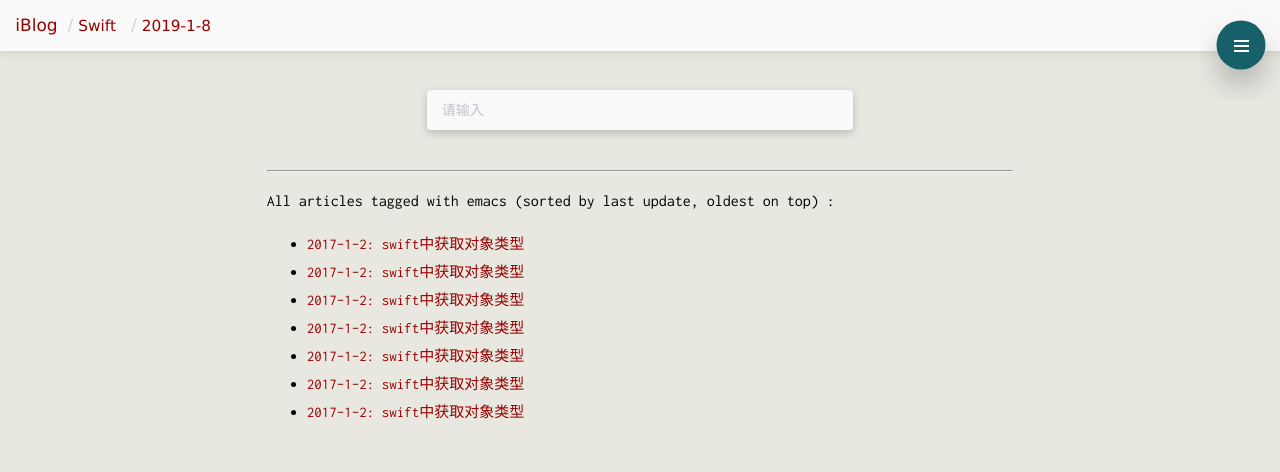
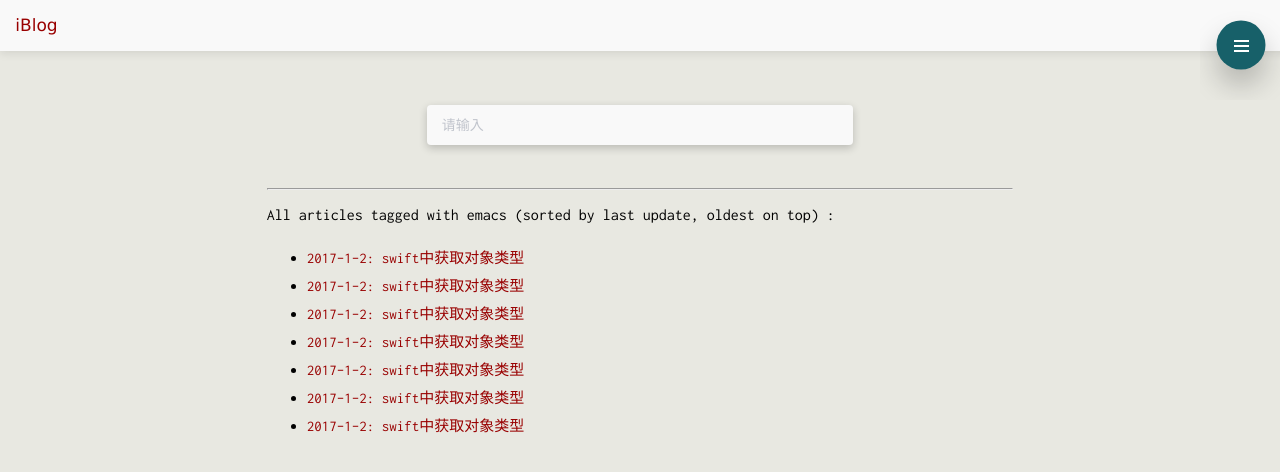
Before and after one commit to sunsetroads/iBlog, a Vue app: page /#/search in a window 1280 px wide. Shown: the top 472 px of the page. Built offline with nearby package versions, Linux system fonts and the light colour scheme.

Commit message:
feat: add navbar

```diff
--- a/src/components/container/ArticleCategory.vue
+++ b/src/components/container/ArticleCategory.vue
@@ -3,29 +3,26 @@
     <el-row>
       <el-col :span="14" :offset="5">
         <h2>Tag Page for the Category "efficient"</h2>
-        <hr>
-        <p>
-          All articles tagged with emacs
-          <span>(sorted by last update, oldest on top)</span>
-          :
-        </p>
-        <ul>
-          <li v-for="(item, index) in articles" :key="index">
-            <a href>2017-1-2: swift中获取对象类型</a>
-          </li>
-        </ul>
+        <article-title-list
+          :articles ="articles"
+        />
       </el-col>
     </el-row>
   </div>
 </template>
 
 <script>
+import ArticleTitleList from './ArticleTitleList'
+
 export default {
   name: "ArticleCategory",
   data() {
     return {
       articles: ["a", "b", "c", "c", "c", "c", "c"]
     };
+  },
+  components: {
+    ArticleTitleList
   }
 };
 </script>
@@ -33,19 +30,9 @@ export default {
 <style scoped>
 h2 {
   margin-bottom: 40px;
-   text-align: center;
+  text-align: center;
   color: #252525;
 }
-
-ul li {
-  padding-top: 7px;
-}
-
-a {
-  color: #900;
-  font-size: 15px;
-}
-
 .category {
   padding-top: 90px;
 }
--- a/src/components/container/ArticleList.vue
+++ b/src/components/container/ArticleList.vue
@@ -2,7 +2,7 @@
   <div id='container'>
     <article-list-item
       v-for="item in items"
-      :article="item.message"
+      :article="item"
       :key="item.id"
     />
   </div>
--- a/src/components/container/ArticleListItem.vue
+++ b/src/components/container/ArticleListItem.vue
@@ -4,9 +4,9 @@
       <div class="article">
         <article-tags :tags="tags"/>
         <h1>
-          <a href>2018-10-03: Switch Things Faster</a>
+          <a @click="goToDetail">2018-10-03: Switch Things Faster</a>
         </h1>
-        <p>{{article}}</p>
+        <p>{{article.message}}</p>
       </div>
     </el-col>
   </el-row>
@@ -22,6 +22,15 @@ export default {
     return {
       tags: ["emcas", "mmm", "vvvv"]
     };
+  },
+  methods: {
+    goToDetail() {
+      this.$router.push('/articledetail:' + 'id')
+      this.store.dispatch('detail',{
+        name: '2018-10-03',
+        id: '123'
+      })
+    }
   },
   components: {
     ArticleTags
--- a/src/components/container/ArticleSearch.vue
+++ b/src/components/container/ArticleSearch.vue
@@ -1,27 +1,21 @@
 <template>
-  <div class="category">
+  <div class="search">
     <el-row>
-      <el-col :span="8" :offset="8" class="search">
+      <el-col :span="8" :offset="8" class="vinput">
         <el-input v-model="searchText" placeholder="请输入" autofocus="true"></el-input>
       </el-col>
       <el-col :span="14" :offset="5">
-        <hr>
-        <p>
-          All articles tagged with emacs
-          <span>(sorted by last update, oldest on top)</span>
-          :
-        </p>
-        <ul>
-          <li v-for="(item, index) in articles" :key="index">
-            <a href>2017-1-2: swift中获取对象类型</a>
-          </li>
-        </ul>
+        <article-title-list
+          :articles ="articles"
+        />
       </el-col>
     </el-row>
   </div>
 </template>
 
 <script>
+import ArticleTitleList from './ArticleTitleList'
+
 export default {
   name: "ArticleSearch",
   data() {
@@ -30,44 +24,28 @@ export default {
       articles: ["a", "b", "c", "c", "c", "c", "c"]
     };
   },
-  created() {
-
-  },
-  mounted() {
-
-  },
-  destroyed() {
-
+  components: {
+    ArticleTitleList
   }
 };
 </script>
+
 <style>
-.search .el-input__inner:focus{
+.vinput .el-input__inner:focus{
   border: none
 }
-.search .el-input__inner{
+.vinput .el-input__inner{
   background-color: #f9f9f9;
   box-shadow: 0 3px 9px rgba(0, 0, 0, 0.2);
-  border: none
+  border: none;
+  margin-bottom: 35px;
+  margin-top: 15px
 }
 </style>
 
 
 <style scoped>
-hr {
-  margin: 40px 0 20px;
-}
-
-ul li {
-  padding-top: 7px;
-}
-
-a {
-  color: #900;
-  font-size: 15px;
-}
-
-.category {
+.search {
   padding-top: 90px;
 }
 </style>
--- /dev/null
+++ b/src/components/container/ArticleTitleList.vue
@@ -0,0 +1,45 @@
+<template>
+  <div>
+    <hr>
+    <p>
+      All articles tagged with emacs
+      <span>(sorted by last update, oldest on top)</span>
+      :
+    </p>
+    <ul>
+      <li v-for="(item, index) in articles" :key="index">
+        <a @click="goToDetail">2017-1-2: swift中获取对象类型</a>
+      </li>
+    </ul>
+  </div>
+</template>
+
+<script>
+export default {
+	name: "ArticleTitleList",
+	props: ['articles'],
+  data() {
+    return {};
+	},
+	methods: {
+    goToDetail() {
+      this.$router.push('/articledetail:123')
+      this.store.dispatch('detail', {
+        name: '2018-10-03',
+        id: '123'
+      })
+    }
+  },
+};
+</script>
+
+<style scoped>
+ul li {
+  padding-top: 7px;
+}
+
+a {
+  color: #900;
+  font-size: 15px;
+}
+</style>
--- a/src/components/header/BreadcrumbItem.vue
+++ b/src/components/header/BreadcrumbItem.vue
@@ -12,36 +12,36 @@ export default {
   props: {
     link: Object
   },
-  data () {
-	return {
-	};
+  data() {
+    return {};
   },
   methods: {
     goTo() {
-		let path = this.link.path
-		this.$router.push(path)
+      let path = this.link.path;
+			this.$router.push(path);
+			this.store.dispatch('navigation',this.link)
     }
   }
-}
+};
 </script>
 
 <style scoped>
-.breadcrumb{
+.breadcrumb {
   display: inline-block;
 }
 
-span{
+span {
   padding-left: 10px;
   color: lightgray;
 }
 
-a{
+a {
   padding: 5px;
   font-size: 90%;
   cursor: pointer;
 }
 
-a:hover{
+a:hover {
   opacity: 0.7;
 }
 </style>
--- a/src/components/header/TheNavBar.vue
+++ b/src/components/header/TheNavBar.vue
@@ -15,12 +15,8 @@ export default {
   name: "TheNavBar",
   data () {
     return {
+      links: this.store.state.links
     };
-  },
-  computed: {
-    links () {
-      return this.store.state.links
-    }
   },
   components: {
     BreadcrumbItem
--- a/src/components/menu/TheSidebar.vue
+++ b/src/components/menu/TheSidebar.vue
@@ -42,13 +42,19 @@ export default {
   methods: {
     categorySelect(index){
       let select = this.items[index]
-      this.$router.push(`/category:${select.id}`)
+      this.$router.push(`/category:${select.id}`);
+      this.store.dispatch('category',{
+        name: select.message,
+        id: select.id
+      });
     },
     aboutClick() {
-      this.$router.push('/about')
+      this.$router.push('/about');
+      this.store.dispatch('about');
     },
     searchClick() {
-      this.$router.push('/search')
+      this.$router.push('/search');
+      this.store.dispatch('search');
     }
   }
 }
--- a/src/store.js
+++ b/src/store.js
@@ -2,17 +2,60 @@
 export default {
   debug: true,
   state: {
-    links: [
-      {
-        name: "Swift",
-        path: "/category:id",
-        id: "1231wqe"
-      },
-      {
-        name: "2019-1-8",
-        path: "About",
-        id: "1sadwqe"
-      }
-    ]
+    links: []
   },
+
+  dispatch(event, param) {
+    let links = this.state.links;
+
+    switch (event) {
+      case 'search':
+        links.splice(0, links.length)
+        links.push({
+          name: 'Search',
+          path: '/search',
+        });
+        break;
+
+      case 'about':
+        links.splice(0, links.length)
+        links.push({
+          name: 'About',
+          path: '/about',
+        });
+        break;
+
+      case 'category':
+        if (!param) {
+          console.log('缺少参数');
+        }
+        links.splice(0, links.length)
+        links.push({
+          name: param.name,
+          path: '/category:' + param.id,
+        });
+        break;
+
+      case 'detail':
+        links.push({
+          name: param.name,
+          path: '/articledetail:' + param.id,
+        });
+        break;
+
+      case 'navigation':
+        if (!param) {
+          console.log('缺少参数');
+        }
+        if (links.indexOf(param) == 0) {
+          if (links.length == 2) {
+            links.pop()
+          }
+        }
+        break;
+
+      default:
+        break;
+    }
+  }
 }
```
Also changed, not shown: src/router.js (renamed from src/router/index.js, +6 -6 lines). Lines whose indentation alone changed are shown as unchanged.
